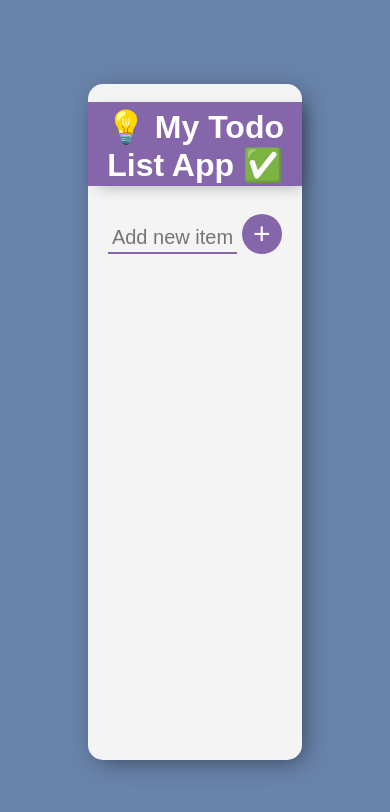
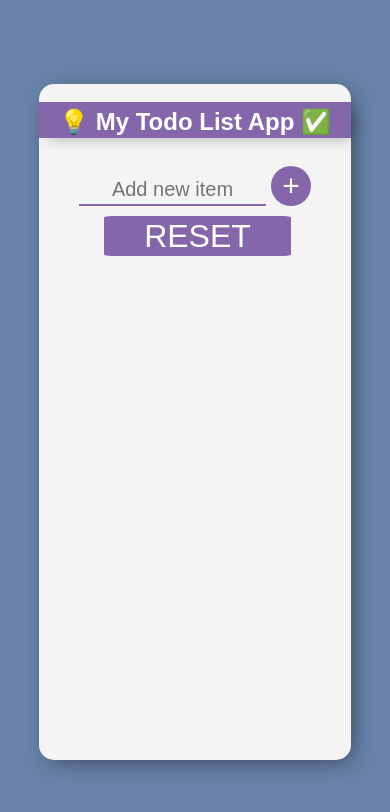
Before and after one commit to roshankc2000/reactJs_practise_projects, a React (Create React App) app in the folder todolist-app/: page / in a window 390 px wide. Shown: the top 812 px of the page. Built offline with nearby package versions, Linux system fonts and the light colour scheme.

Commit message:
added_reset_list_feature+ some ui change

```diff
--- a/todolist-app/src/App.jsx
+++ b/todolist-app/src/App.jsx
@@ -10,12 +10,18 @@ const App = () => {
     setTask(received_data.target.value);
   };
 
-  const addListOfItems = (received_data) => {
+  const addListOfItems = () => {
     setList((oldItems) => {
       return [...oldItems, newInputTask];
     });
     // Reseting newInputTask to empty after adding task
     setTask("");
+  };
+  const resetListOfItems = () => {
+    // resets the array to to empty i.e. all list deleted as once
+    setList(() => {
+      return [];
+    });
   };
 
   const deleteItem = (id) => {
@@ -32,9 +38,8 @@ const App = () => {
       <div className="main_div">
         <div className="center_div">
           <br />
-          <h1>💡 My Todo List App ✅ </h1>
+          <h1 className="App_title">💡 My Todo List App ✅ </h1>
           <br />
-
           <input
             type="text"
             placeholder="Add new item"
@@ -42,7 +47,10 @@ const App = () => {
             value={newInputTask}
           />
           <button onClick={addListOfItems}> + </button>
-
+          <br />
+          <button className="reset" onClick={resetListOfItems}>
+            RESET
+          </button>
           <ol>
             {list.map((itemValue, index) => {
               // return <li>{itemValue}</li>;
--- a/todolist-app/src/index.css
+++ b/todolist-app/src/index.css
@@ -15,7 +15,7 @@
   text-align: center;
 }
 .center_div {
-  width: 25%;
+  width: 30%;
   height: 80vh;
   background-color: #f4f4f4;
   box-shadow: 5px 5px 25px -5px rgba(0, 0, 0, 0.5);
@@ -40,6 +40,18 @@ input {
   width: 60%;
   border-bottom: 2px solid #8566aa;
   outline: none;
+}
+.reset {
+  margin-top: 10px;
+  height: 20px;
+  width: 60%;
+  border-radius: 4%;
+  background-color: #8566aa;
+  color: #fff;
+  font-size: 2rem;
+  border: none;
+  outline: none;
+  cursor: pointer;
 }
 button {
   min-height: 50px;
@@ -105,8 +117,11 @@ ol li {
   color: crimson;
 }
 @media (max-width: 768px) {
+  .App_title {
+    font-size: 1.5rem;
+  }
   .center_div {
-    width: 55%;
+    width: 80%;
   }
   .todo_style .fa-times {
     margin: 0 15px 0 15px;
```
